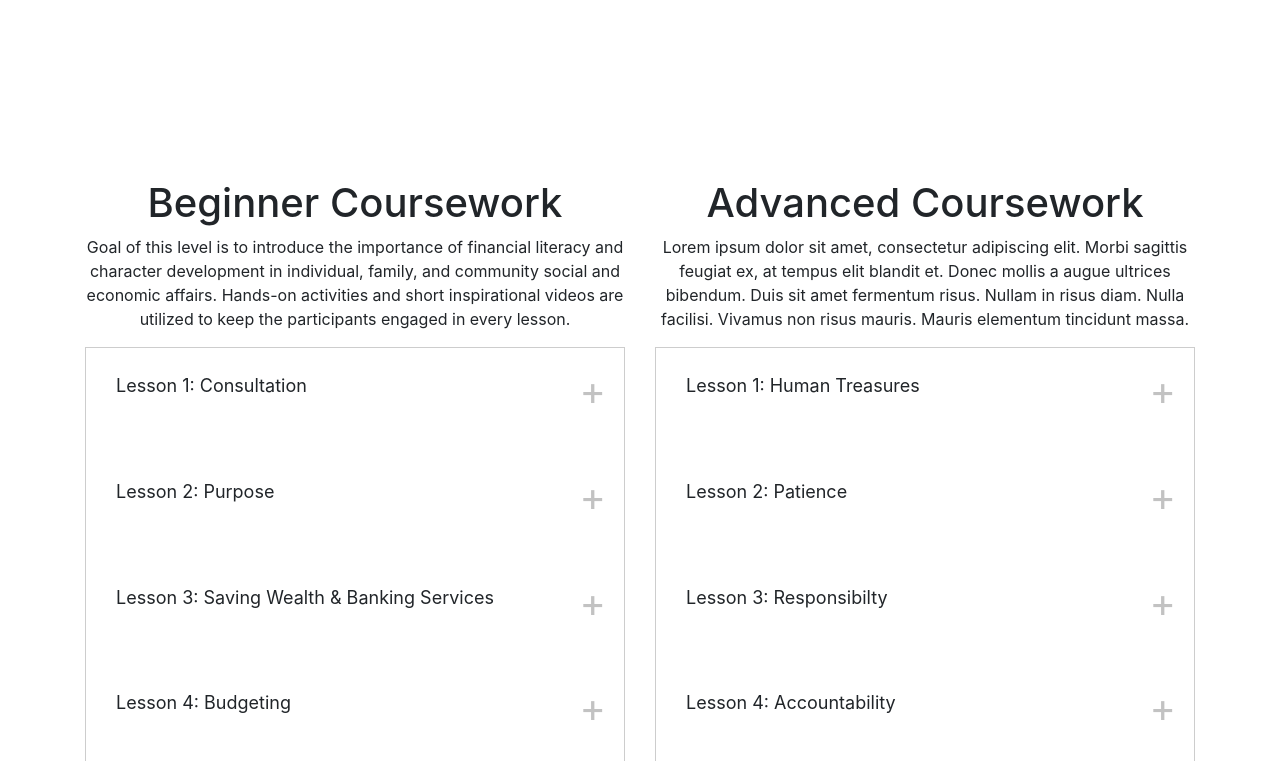
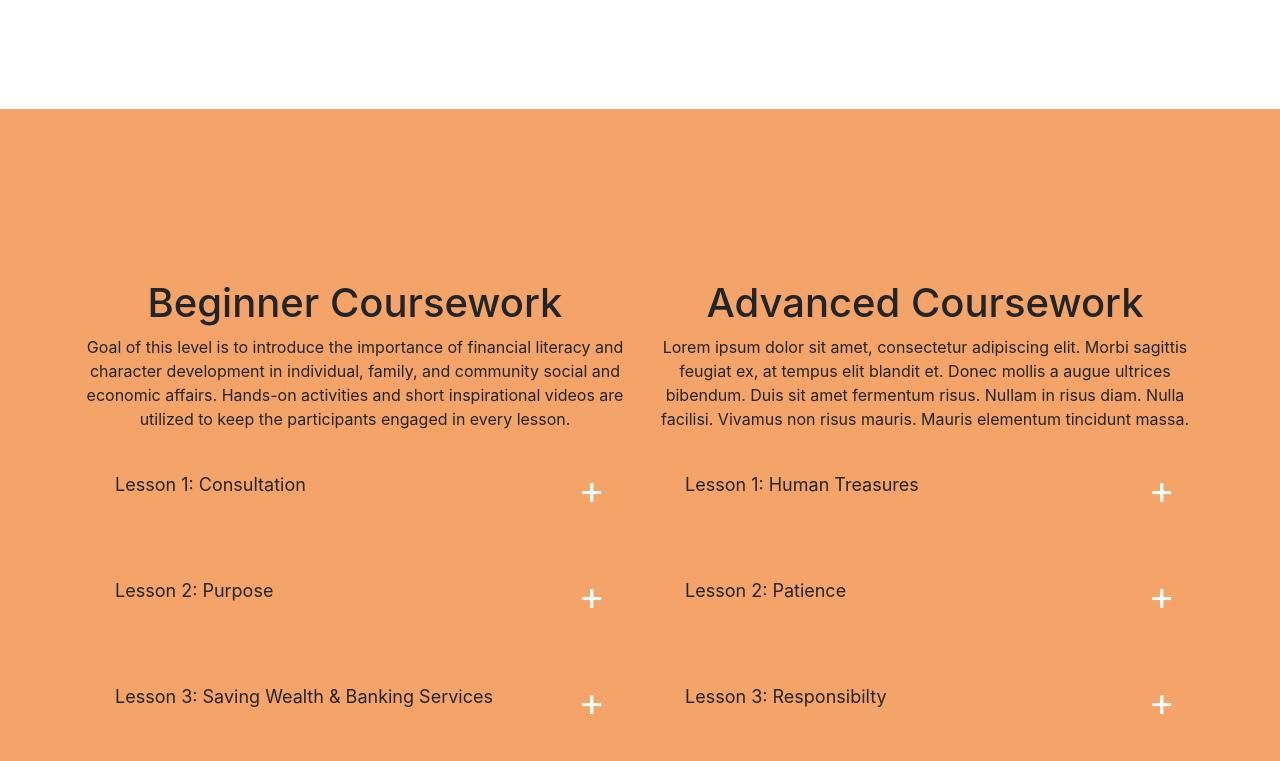
Before and after one commit to cassmoPo5/FINAL_PROJECT, a plain HTML site: page curriculum.html in a window 1280 px wide. Shown: the part 1081-1842 px from the top of the page. Drawn offline with nearby package versions, Linux system fonts and the light colour scheme; a web font is replaced by a local one.

Commit message:
Style Changes

```diff
--- a/curriculum.css
+++ b/curriculum.css
@@ -95,11 +95,12 @@ footer{
     line-height: 1.2;
     font-style: bold;
     font-family: "Lora", serif;
+    color: white;
     }
     .list {
     list-style: none;
     padding: 0;
-    border: 1px solid rgb(205, 205, 205);
+    color: 1px solid white;
     }
 
     .list li {
@@ -118,7 +119,7 @@ footer{
     position: absolute;
     right:0;
     top: -8px;
-    color:#c2c2c2;
+    color:white;
     }
 
     .list .the-active .heading::before {
@@ -160,6 +161,12 @@ footer{
         line-height: 1.5;
         margin-top: 25px;
     }
+    .box {
+      background-color: #f4a468 !important;
+      padding: 100px 0px;
+      position: flex;
+      text-align: center;
+      }
   .social-menu ul {
     position: center;
     padding: 0;
--- a/curriculum.html
+++ b/curriculum.html
@@ -123,7 +123,7 @@
       </header>
       <section class="box">
         <div class="container">
-          <div class="row gap100 text-center">
+          <div class="row gap100 text-center text-black">
             <div class="col-md-6">
               <h1>Beginner Coursework</h1>
               <p>Goal of this level is to introduce the importance of financial literacy and character development in individual, family, and community social and economic affairs. Hands-on activities and short inspirational videos are utilized to keep the participants engaged in every lesson.</p>
--- a/mission.css
+++ b/mission.css
@@ -99,7 +99,7 @@ footer{
     }
     .box {
     background-color: #f4a468 !important;
-    font-size: 1.5rem !important;
+    font-size: 1.25rem !important;
     font-family: "Roboto", sans-serif;
     padding: 100px 0px;
     position: flex;
```
